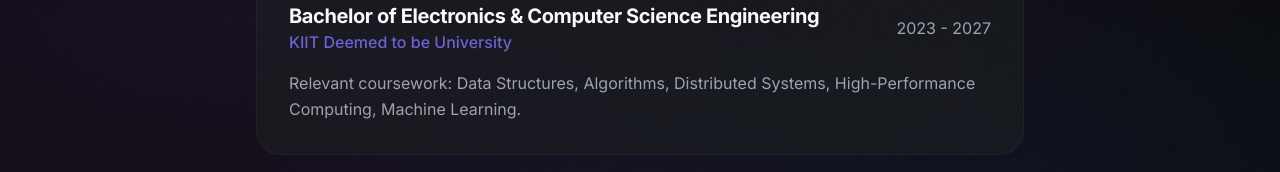
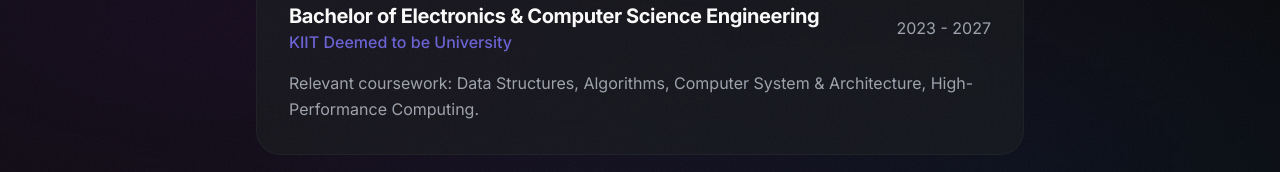
Before and after one commit to ravii17/Portfolio, a React (Vite) app: page /education in a window 1280 px wide. Shown: the part 299-471 px from the top of the page. Built offline with nearby package versions, Linux system fonts and the light colour scheme; the HTML template or start-up script is replaced by a standard one.

Commit message:
edited info

```diff
--- a/src/pages/Education.tsx
+++ b/src/pages/Education.tsx
@@ -7,7 +7,7 @@
     institution: "KIIT Deemed to be University",
     degree: "Bachelor of Electronics & Computer Science Engineering",
     period: "2023 - 2027",
-    description: "Relevant coursework: Data Structures, Algorithms, Distributed Systems, High-Performance Computing, Machine Learning.",
+    description: "Relevant coursework: Data Structures, Algorithms, Computer System & Architecture, High-Performance Computing.",
   },
   {
     institution: "High School",
```
